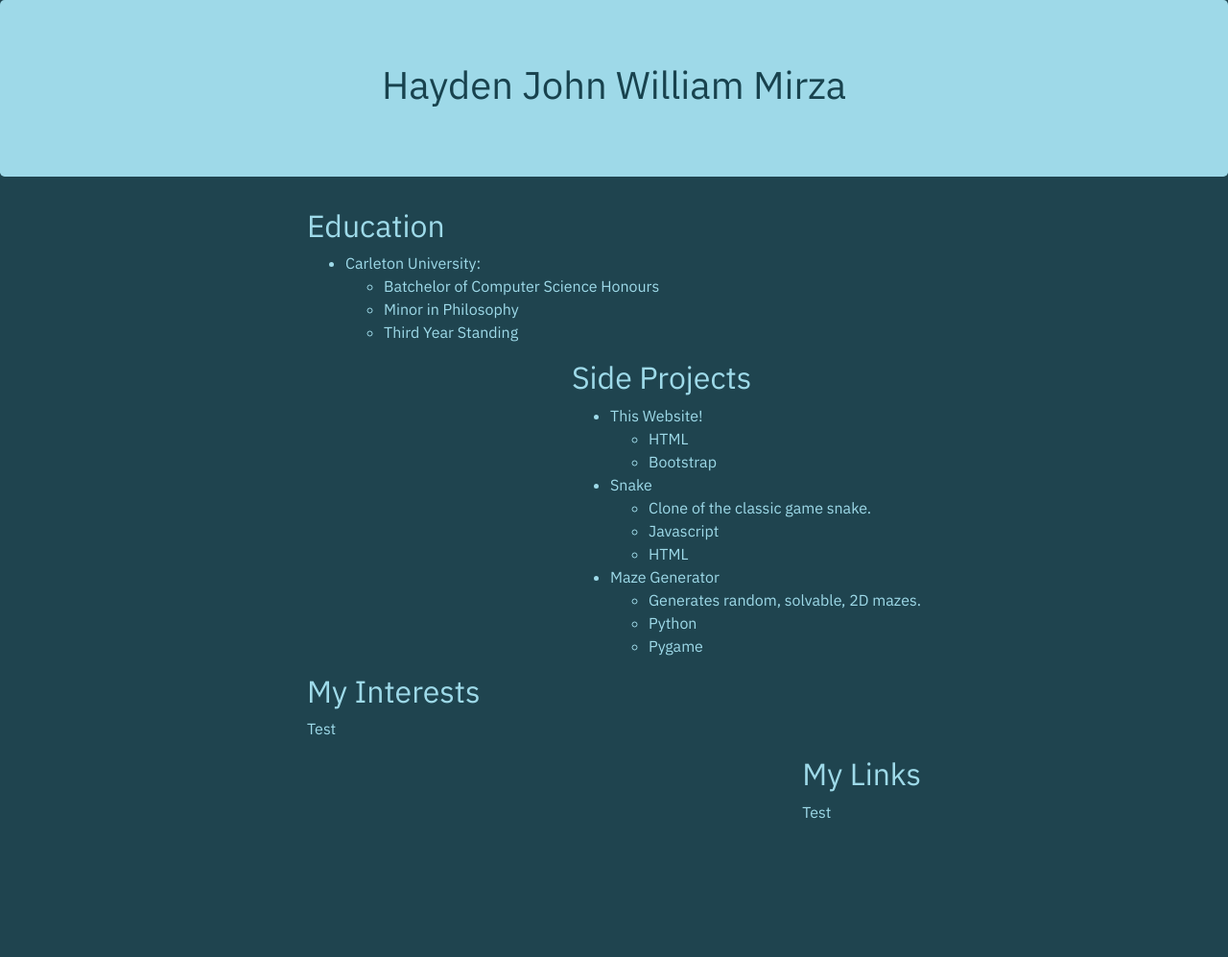
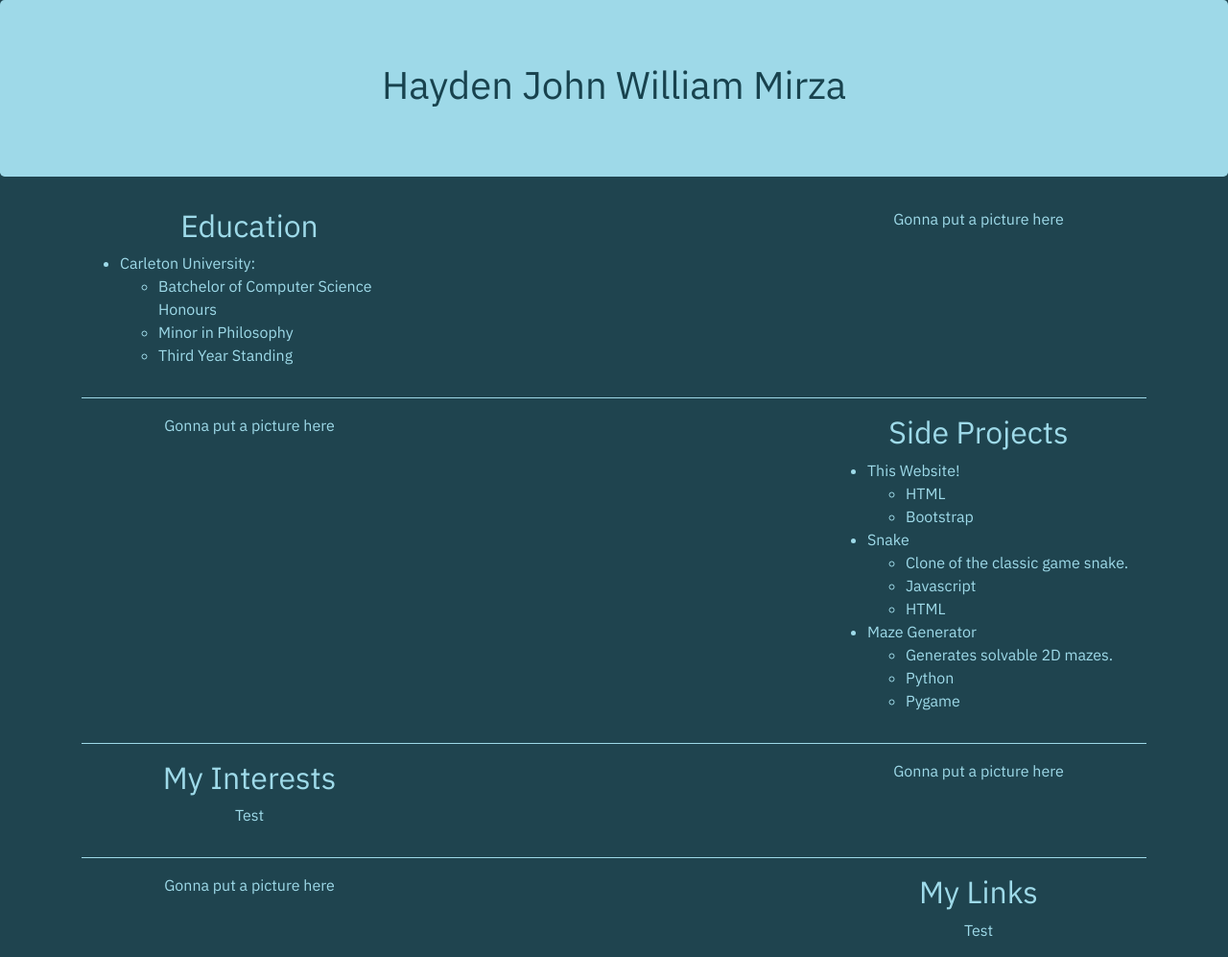
Before and after one commit to HaydenJWM/Personal-Site, a plain HTML site: page index.html in a window 1280 px wide. Shown: the whole page at 96% size. Before the commit the page ends 874 px from the top, so only its background shows below. Drawn offline with nearby package versions, Linux system fonts and the light colour scheme.

Commit message:
Finalized layout

```diff
--- a/index.html
+++ b/index.html
@@ -11,9 +11,10 @@
         <div class="jumbotron jumbo">
             <h1>Hayden John William Mirza</h1>
         </div>
-        <div class="container w-50">
-            <div class="row justify-content-start">
-                <div class="col-0">
+
+        <div class="container">
+            <div class="row justify-content-center">
+                <div class="col d-flex flex-column align-items-center">
                     <h2>Education</h2>
                     <ul>
                         <li>Carleton University:</li>
@@ -24,10 +25,14 @@
                         </ul>
                     </ul>
                 </div>
+                <div class="col"></div>
+                <div class="col d-flex flex-column align-items-center">Gonna put a picture here</div>
             </div>
-
-            <div class="row justify-content-end">
-                <div class="col-0">
+            <hr>
+            <div class="row">
+                <div class="col d-flex flex-column align-items-center">Gonna put a picture here</div>
+                <div class="col"></div>
+                <div class="col d-flex flex-column align-items-center">
                     <h2>Side Projects</h2>
                     <ul>
                         <li>This Website!</li>
@@ -43,28 +48,31 @@
                         </ul>
                         <li>Maze Generator</li>
                         <ul>
-                            <li>Generates random, solvable, 2D mazes.</li>
+                            <li>Generates solvable 2D mazes.</li>
                             <li>Python</li>
                             <li>Pygame</li>
                         </ul>
                     </ul>
                 </div>
             </div>
-
-            <div class="row justify-content-start">
-                <div class="col-0">
+            <hr>
+            <div class="row">
+                <div class="col d-flex flex-column align-items-center">
                     <h2>My Interests</h2>
                     <p>Test</p>
                 </div>
+                <div class="col"></div>
+                <div class="col d-flex flex-column align-items-center">Gonna put a picture here</div>
             </div>
-
-            <div class="row justify-content-end">
-                <div class="col-0">
+            <hr>
+            <div class="row">
+                <div class="col d-flex flex-column align-items-center">Gonna put a picture here</div>
+                <div class="col"></div>
+                <div class="col d-flex flex-column align-items-center">
                     <h2>My Links</h2>
                     <p>Test</p>
                 </div>
             </div>
-
         </div>
 
         <script src="https://code.jquery.com/jquery-3.5.1.slim.min.js" integrity="sha384-DfXdz2htPH0lsSSs5nCTpuj/zy4C+OGpamoFVy38MVBnE+IbbVYUew+OrCXaRkfj" crossorigin="anonymous"></script>
--- a/styles.css
+++ b/styles.css
@@ -2,6 +2,12 @@ body{
     font-family: 'IBM Plex Sans', sans-serif;
     background-color: #0d3641ec;
     color: #a9e6f5ec;
+}
+
+hr{
+    height: 1px;
+    border-width: 0;
+    background-color: #a9e6f5ec;
 }
 
 .jumbo{
```
